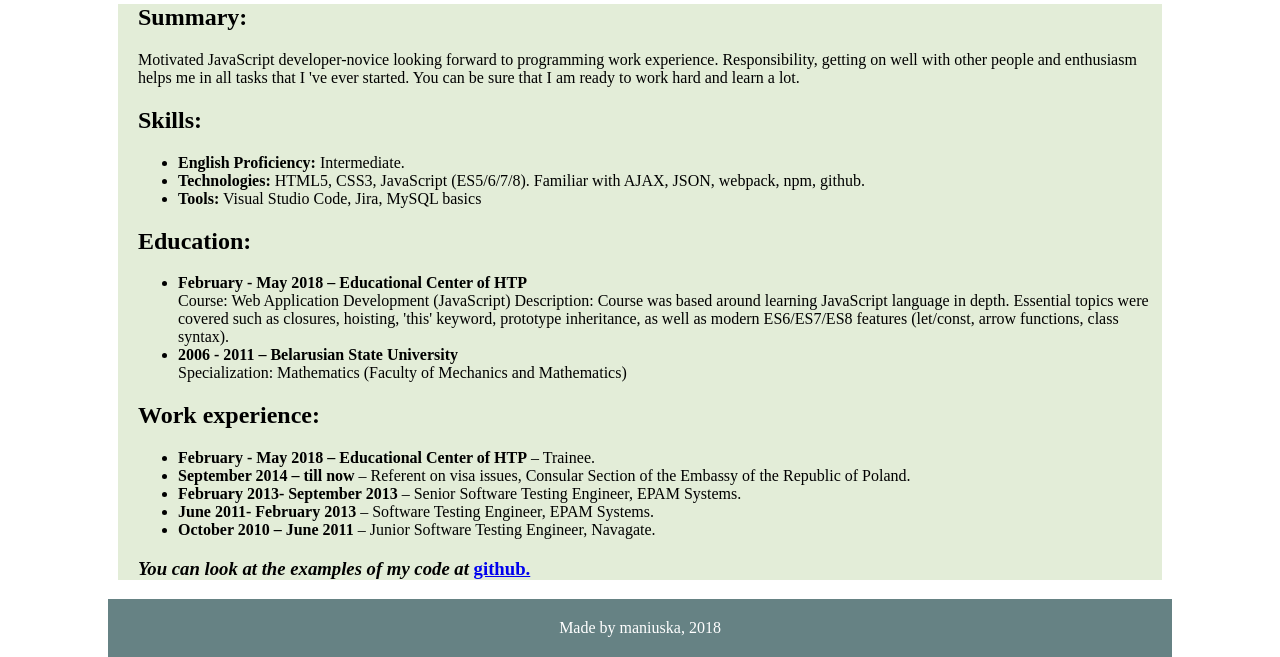
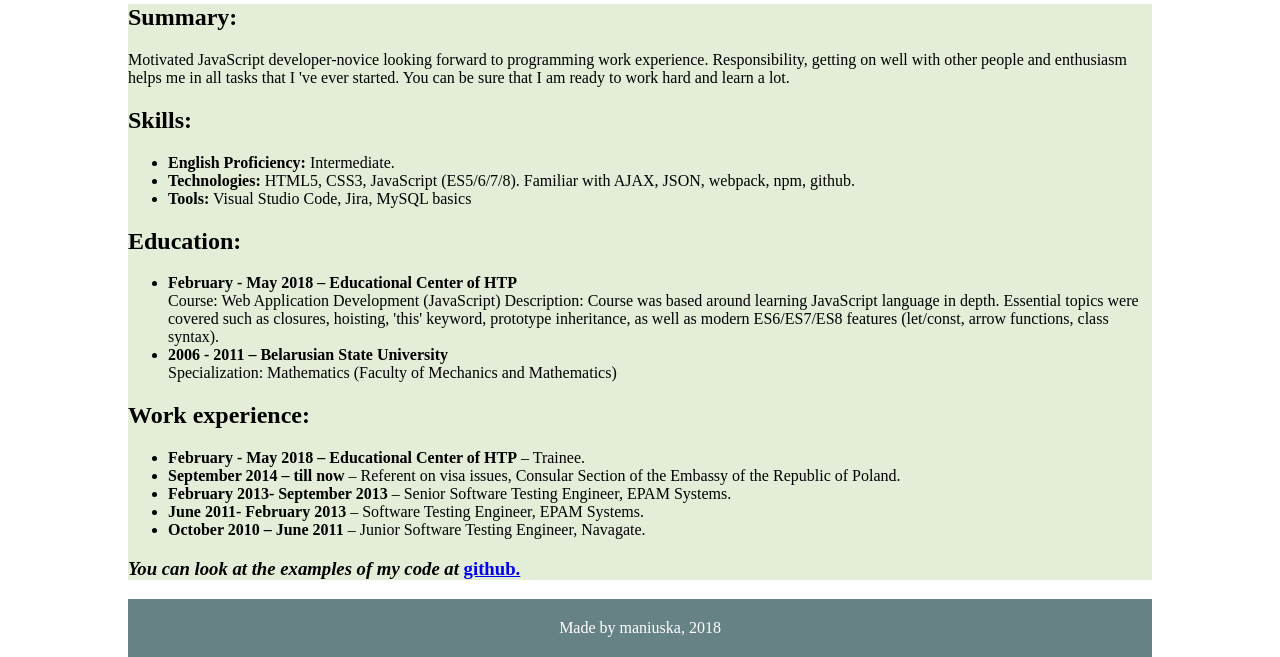
Before and after one commit to maniuska/rsschool-codejam1-cv, a plain HTML site: page index.html in a window 1280 px wide. Shown: the part 166-823 px from the top of the page. Drawn offline with Linux system fonts and the light colour scheme.

Commit message:
fix: different sections width

```diff
--- a/css/style.css
+++ b/css/style.css
@@ -3,7 +3,7 @@ body {
 }
 
 header
-{
+{   width: 100%;
     margin: auto;
     max-width: 1024px;
     height:150px;
@@ -11,9 +11,9 @@ header
 }
 
 main {
+    width: 100%;
     margin: auto;
     max-width: 1024px;
-    padding-left: 20px;
     background-color: #E3EDD8;
 }
 
@@ -43,10 +43,11 @@ img {
 }
 
 footer {
+    width: 100%;
     margin: auto;
     max-width: 1024px;
     background-color: #668284;
     color: white;
-    padding: 20px;
+    padding: 20px 0;
     text-align: center;
 }
```
